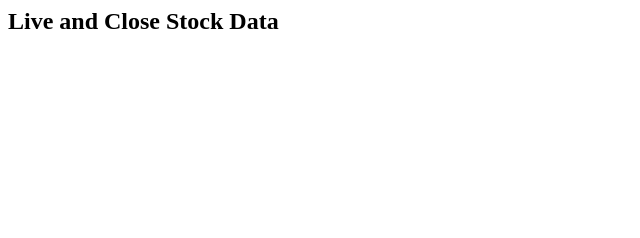
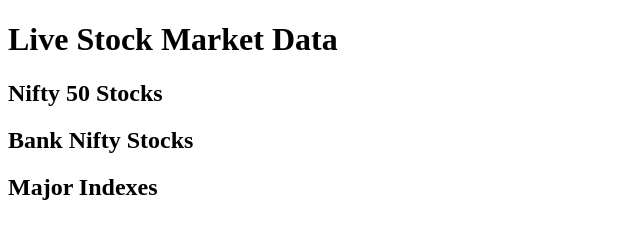
Before and after one commit to Lileshkumarsahu/research-analysis-, a plain HTML site: page index.html in a window 1280 px wide. Shown: the whole page, without its empty margins (0-640 px from the left). Drawn offline with Linux system fonts and the light colour scheme; no server answers.

Commit message:
Update index.html

```diff
--- a/index.html
+++ b/index.html
@@ -1,4 +1,33 @@
-<section id="ticker">
-    <h2>Live and Close Stock Data</h2>
-    <div id="stock-ticker"></div>
-</section>
+<!DOCTYPE html>
+<html lang="en">
+<head>
+    <meta charset="UTF-8">
+    <meta name="viewport" content="width=device-width, initial-scale=1.0">
+    <title>Live Stock Market Data</title>
+    <link rel="stylesheet" href="styles.css">
+</head>
+<body>
+    <header>
+        <h1>Live Stock Market Data</h1>
+    </header>
+
+    <div id="stocks">
+        <section>
+            <h2>Nifty 50 Stocks</h2>
+            <div id="nifty50"></div>
+        </section>
+
+        <section>
+            <h2>Bank Nifty Stocks</h2>
+            <div id="banknifty"></div>
+        </section>
+
+        <section>
+            <h2>Major Indexes</h2>
+            <div id="indexes"></div>
+        </section>
+    </div>
+
+    <script src="script.js"></script>
+</body>
+</html>
```
